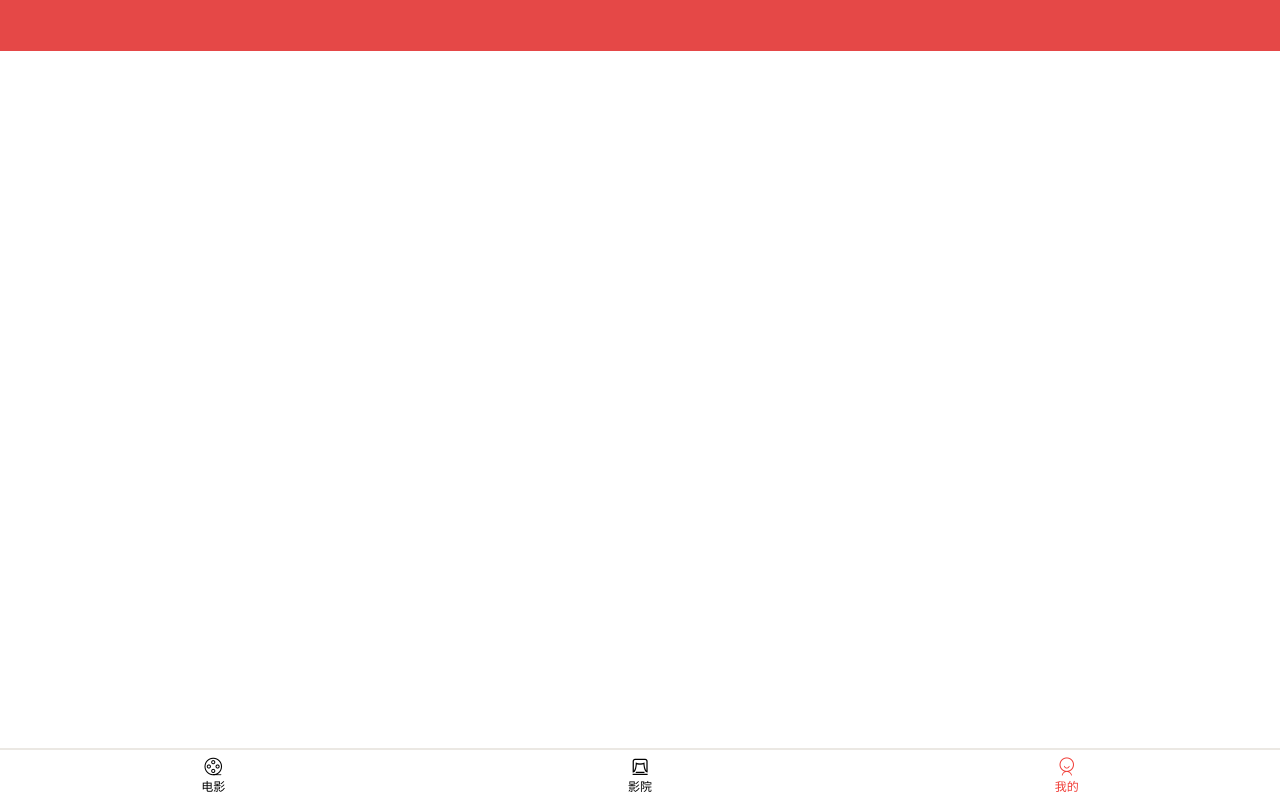
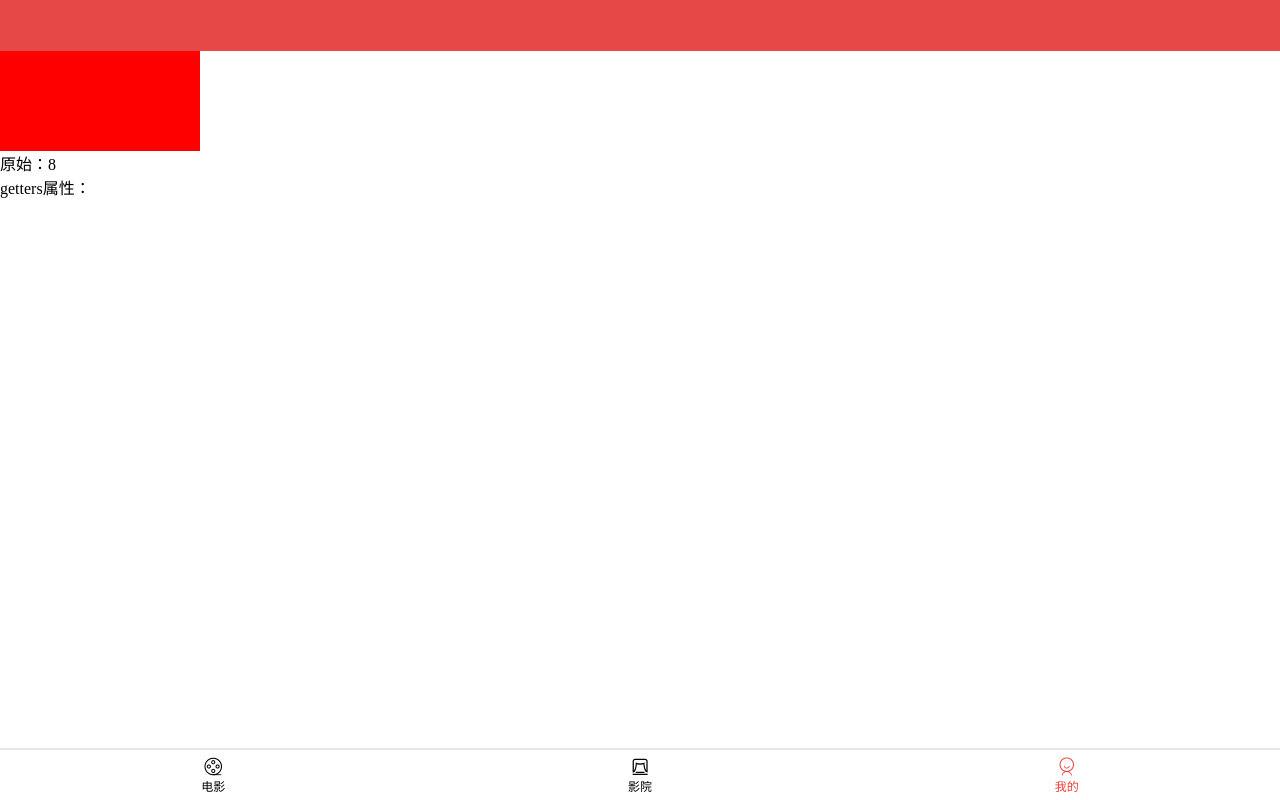
Before and after one commit to MaxFung3t/voice, a Vue app: page /mine in a window 1280 px wide. Built offline with nearby package versions, Linux system fonts and the light colour scheme.

Commit message:
新增加了vuex状态管理学习知识

```diff
--- a/src/stores/index.js
+++ b/src/stores/index.js
@@ -1,33 +1,35 @@
 import Vue from 'vue'
 import Vuex from 'vuex'
-
+import changeNum from '@/stores/modules/changeNum'
 Vue.use(Vuex)
 
 export default new Vuex.Store({
-  state: {
-  	showFooter: true,
-  	changableNum: 0
-  },
-  mutations: {
-  	show(state){
-  		state.showFooter = true;
-  	},
-  	hide(state){
-  		state.showFooter = false;
-  	},
-  	newNum(state,sum){
-  		state.changableNum += sum;
-  	}
-  },
-  actions: {
+	modules:{
+		changeNum
+	}
+})
 
-  },
-  getters:{
-  	isShow(state){
-  		return state.showFooter;
-  	},
-  	getChangedNum(){
-  		return state.changebleNum
-  	}
-  }
-})
+// const state = {
+// 	changeNum : 8 //初始化一个changeNum值
+// };
+// const getters = {
+// changeClick:function(state) {  //承载变化的changeNum
+// 	return state.changeNum
+// }
+// }
+// const mutations = {
+// add:function(state, n){ //如何变化changeNum,插入n
+// 	state.changeNum += n;
+// }
+// }
+// const actions = {
+// addFunc:function(context, item){ //触发mutations里面的add ,传入数据形参item 对应到n
+// 	context.commit('add', item);
+// }
+// }
+// export default new Vuex.Store({
+// 	state,
+// 	getters,
+// 	mutations,
+// 	actions
+// })
--- /dev/null
+++ b/src/stores/modules/changeNum.js
@@ -0,0 +1,25 @@
+const state = {
+		changeNum : 8 //初始化一个changeNum值
+};
+const getters = {
+	changeClick:function(state) {  //承载变化的changeNum
+		return state.changeNum
+	}
+}
+const mutations = {
+	add:function(state, n){ //如何变化changeNum,插入n
+		state.changeNum += n;
+	}
+}
+const actions = {
+	addFunc:function(context, item){ //触发mutations里面的add ,传入数据形参item 对应到n
+		context.commit('add', item);
+	}
+}
+export default{
+    namespaced:true,//用于在全局引用此文件里的方法时标识这一个的文件名
+	state,
+	getters,
+	mutations,
+	actions
+}
--- a/src/views/Cinema/index.vue
+++ b/src/views/Cinema/index.vue
@@ -3,7 +3,8 @@
       <Header />
       <div id="content">
         <div class="cinema_menu">
-          <div class="city_switch">
+
+          <!-- <div class="city_switch">
             全城 <i class="iconfont icon-lower-triangle"></i>
           </div>
           <div class="brand_swtich">
@@ -11,9 +12,10 @@
           </div>
           <div class="feature_switch">
             特色 <i class="iconfont icon-lower-triangle"></i>
-          </div>
+          </div> -->
         </div>
-        <CiList />
+        <div>{{ arrList }}</div>
+        <!-- <CiList />  -->
       </div>
 
       <TabBar />
@@ -22,12 +24,22 @@
 
 
 <script>
+import {mapState,mapGetters,mapActions} from 'vuex';
 import Header from '@/components/Header';
 import TabBar from '@/components/TabBar';
 import CiList from '@/components/CiList';
 
 export default {
   name: 'Cinema',
+   computed:{
+        // ...mapState({  //用mapState来获取changeNum.js里面的state的属性值
+        //    arrList:state=>state.changeNum.changeNum
+        // }),
+        ...mapGetters('changeNum',{ //用mapGetters来获取changeNum.js里面的getters
+            arrList:'changeClick'
+        })
+
+    },
   components: {
       Header,
       TabBar,
--- a/src/views/Mine/index.vue
+++ b/src/views/Mine/index.vue
@@ -3,7 +3,11 @@
       <Header />
         <div id="content">
           <!-- <Login /> -->
-          <div>{{content}}</div>
+
+          <div style="width:200px;height:100px;background-color:red" @click="addFunc(changableNum)"></div>
+          <div>原始：{{ changeNum }}</div>
+          <div>getters属性：{{ this.$store.getters.changeClick }}</div>
+          <div>{{ content }}</div>
         </div>
       <TabBar />
     </div>
@@ -15,11 +19,13 @@ import Header from '@/components/Header';
 import TabBar from '@/components/TabBar';
 import Login from '@/components/Login';
 import bus from '@/event/EventBus'
+import {mapState,mapGetters,mapActions} from 'vuex'; //先要引入
 export default {
   name: 'Mine',
   data(){
     return {
-      content:''
+      content:'',
+      changableNum: 2
     }
   },
   mounted(){
@@ -28,7 +34,23 @@ export default {
     })
   },
   methods:{
-
+    // aa(){
+      // this.$store.commit('add')
+      // var n = 2;
+      // this.$store.dispatch('addFunc', n);  //dispatch分发actions里面的addFunc方法
+      // this.$store.dispatch('changeNum/addFunc', n); //意思是指changeNum.js里actions里的addFunc方法
+    // }
+    ...mapActions('changeNum',[ //changeNum是指modules文件夹下的changeNum.js
+      'addFunc'    //changeNum.js文件中的actions里的方法，在上面的@click中执行并传入实参
+      ])
+  },
+  computed:{
+    // ...mapState({
+    //     changeNum:state=>state.changeNum.changeNum
+    // })
+    ...mapGetters('changeNum',{ //用mapGetters来获取changeNum.js里面的getters
+      changeNum: 'changeClick'
+    })
   },
   components: {
       Header,
```
